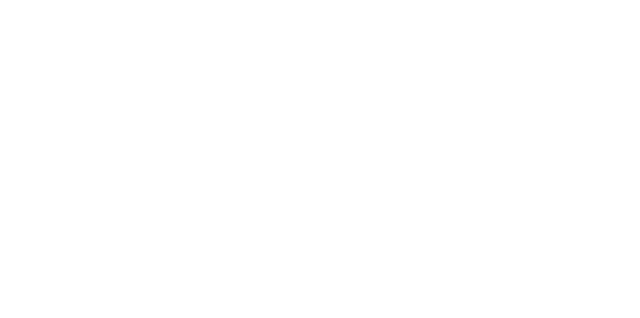
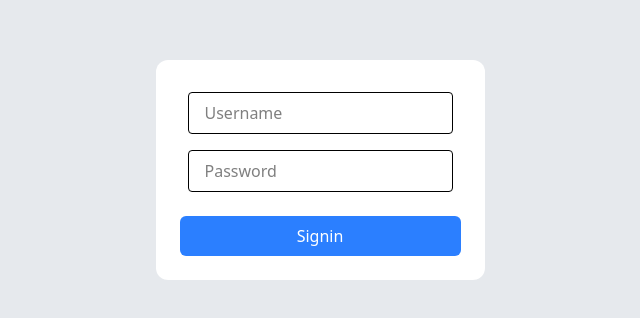
Before and after one commit to Harruta/brain-frontend, a React (Vite) app: page / in a window 1280 px wide. Before the commit this address had no page. Shown: the part 230-548 px from the top of the page, without its empty margins (320-960 px from the left). Built offline with nearby package versions, Linux system fonts and the light colour scheme.

Commit message:
made imporvements in the UI and routing

```diff
--- a/src/pages/App.tsx
+++ b/src/pages/App.tsx
@@ -8,6 +8,7 @@
   return (
     <BrowserRouter>
       <Routes>
+        <Route path="/" element={<Signin />} />
         <Route path="/signin" element={<Signin />} />
         <Route path="/signup" element={<Signup />} />
         <Route path="/dashboard" element={<Dashboard />} />
--- a/src/pages/Dashboard.tsx
+++ b/src/pages/Dashboard.tsx
@@ -9,13 +9,12 @@
 import axios from "axios";
 import { BACKEND_URL } from "../Config";
 
-// Define the content type based on your data structure
+
 interface Content {
   _id: string;
   type: string;
   link: string;
   title: string;
-  // ...other fields if needed
 }
 
 const Dashboard: React.FC = () => {
@@ -26,12 +25,9 @@
   useEffect(() => {
     refresh();
   }, [modelOpen]);
-
-  // Debug: log full contents and current filter
   console.log("All contents:", contents);
   console.log("Current filter:", filter);
 
-  // Filter the contents based on type (if a filter is set)
   const filteredContents: Content[] = filter
     ? contents.filter((content: Content) =>
         content.type.toLowerCase() === filter.toLowerCase()
@@ -77,7 +73,7 @@
           />
         </div>
 
-        <div className="flex gap-4 flex-wrap">
+        <div className="flex gap-4 flex-wrap p-4">
           {filteredContents.length > 0 ? (
             filteredContents.map((content: Content) => (
               <Card
```
